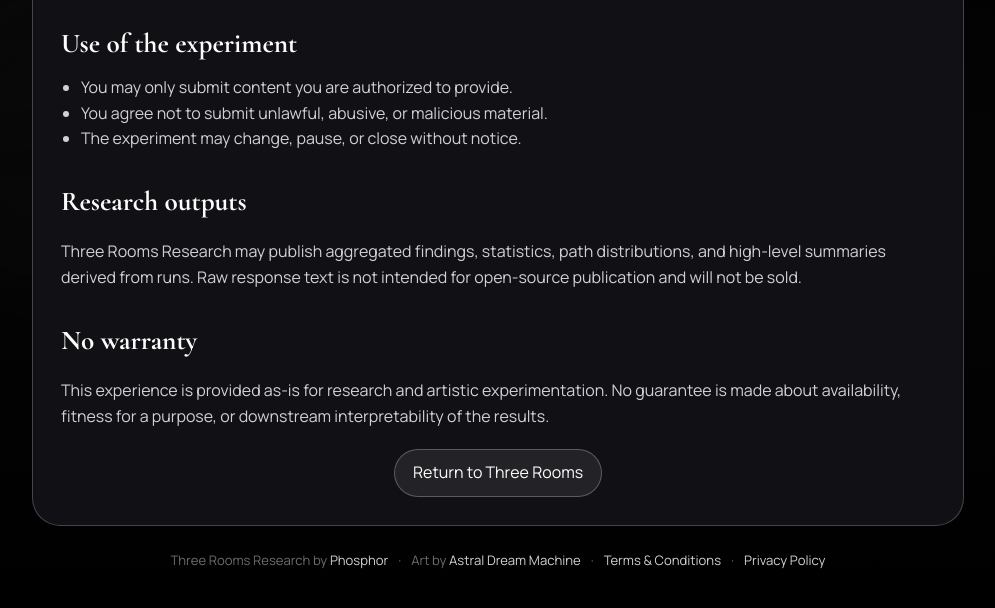
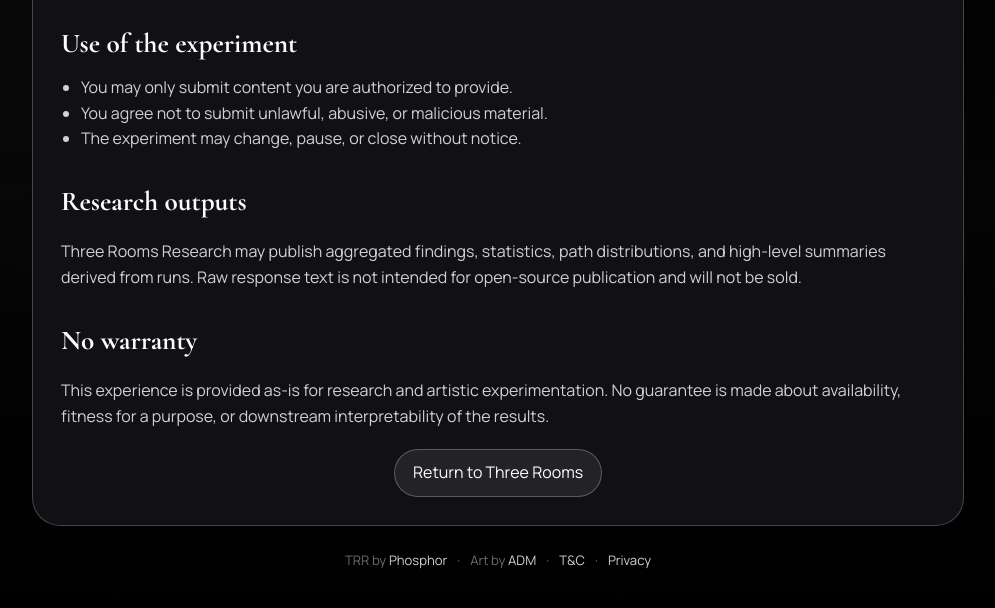
Before and after one commit to bitpixi2/three-rooms, a website: page docs/terms.html in a window 1280 px wide. Shown: the part 158-766 px from the top of the page, without its empty margins (142-1137 px from the left). Drawn offline with nearby package versions, Linux system fonts and the light colour scheme.

Commit message:
Shorten footer and link historical basis

```diff
--- a/docs/terms.html
+++ b/docs/terms.html
@@ -40,13 +40,13 @@
     </main>
     <footer class="site-footer">
         <div class="site-footer-line">
-            <span>Three Rooms Research by <a href="https://phosphor.bitpixi.com/" target="_blank" rel="noopener noreferrer">Phosphor</a></span>
+            <span>TRR by <a href="https://phosphor.bitpixi.com/" target="_blank" rel="noopener noreferrer">Phosphor</a></span>
             <span>&middot;</span>
-            <span>Art by <a href="https://astraldream.xyz/" target="_blank" rel="noopener noreferrer">Astral Dream Machine</a></span>
+            <span>Art by <a href="https://astraldream.xyz/" target="_blank" rel="noopener noreferrer">ADM</a></span>
             <span>&middot;</span>
-            <a href="./terms.html" target="_blank" rel="noopener noreferrer">Terms &amp; Conditions</a>
+            <a href="./terms.html" target="_blank" rel="noopener noreferrer">T&amp;C</a>
             <span>&middot;</span>
-            <a href="./privacy.html" target="_blank" rel="noopener noreferrer">Privacy Policy</a>
+            <a href="./privacy.html" target="_blank" rel="noopener noreferrer">Privacy</a>
         </div>
     </footer>
 </body>
```
Also changed, not shown: docs/index.html (+7 -7 lines), docs/privacy.html (+4 -4 lines).
